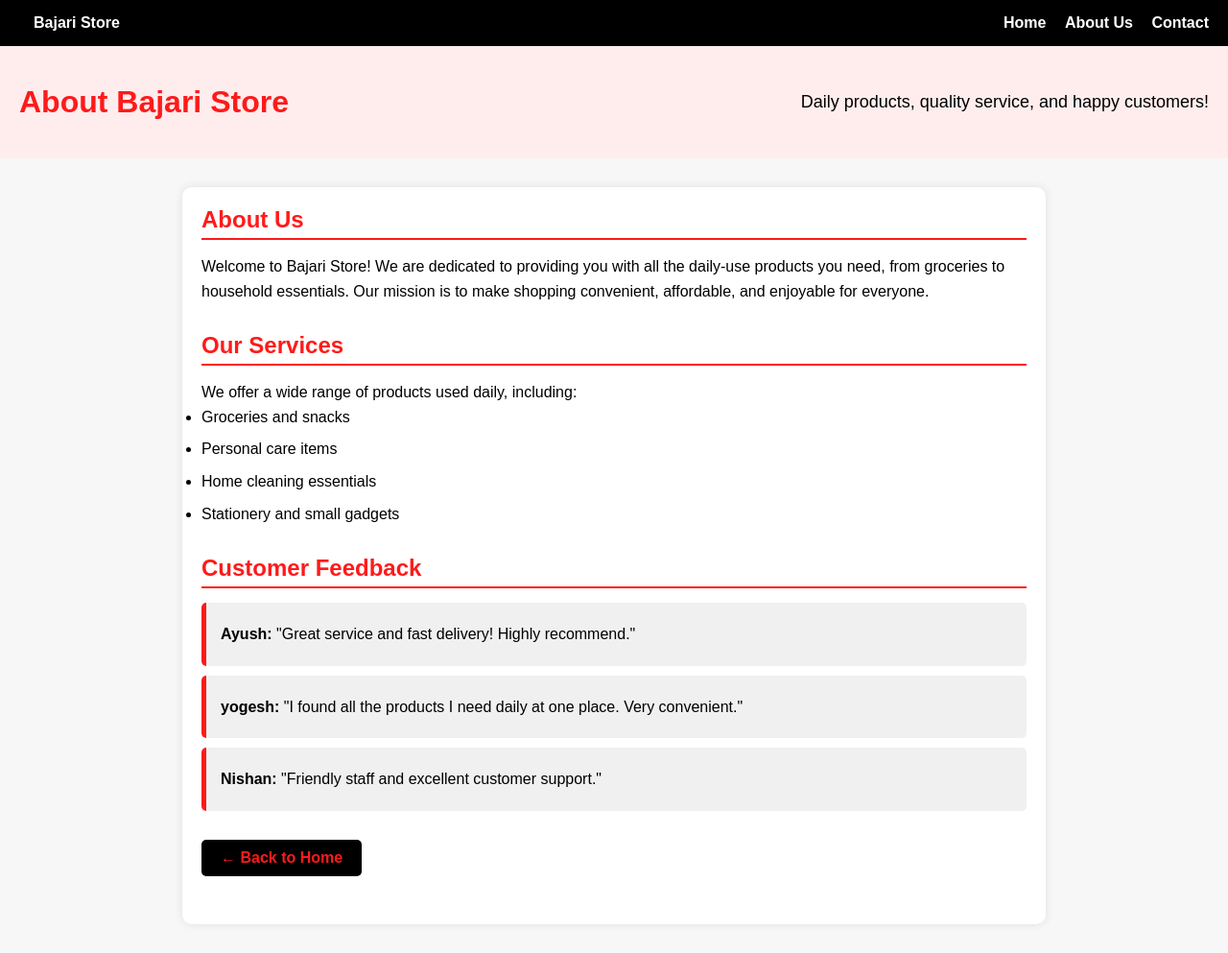
After one commit to Ashok-poudel/bajari-project, a PHP site: page /Aboutus.html in a window 1280 px wide. The commit adds this page. Shown: the whole page at 96% size. Run offline with PHP 8.4, Linux system fonts and the light colour scheme.

Commit message:
modified

```diff
--- /dev/null
+++ b/Aboutus.html
@@ -0,0 +1,169 @@
+<!DOCTYPE html>
+<html lang="en">
+<head>
+  <meta charset="UTF-8">
+  <meta name="viewport" content="width=device-width, initial-scale=1.0">
+  <title>About Us - Bajari Store</title>
+  <link rel="stylesheet" href="style.css">
+  <style>
+    body {
+      font-family: Arial, sans-serif;
+      background-color: #f7f7f7;
+      margin: 0;
+      padding: 0;
+      color: #333;
+    }
+
+    /* Navbar */
+    nav {
+      background-color: #000; /* Black navbar */
+      padding: 15px 20px;
+      display: flex;
+      justify-content: space-between;
+      align-items: center;
+    }
+
+    nav a {
+      color: white;
+      text-decoration: none;
+      margin-left: 15px;
+      font-weight: bold;
+    }
+
+    nav a:hover {
+      color: #ff4d4d; /* Red hover */
+    }
+
+    header {
+      text-align: center;
+      padding: 40px 20px;
+      background-color: #ffeded; /* Light red background for header */
+    }
+
+    header h1 {
+      margin: 0;
+      font-size: 32px;
+      color: #ff1a1a; /* Red title */
+    }
+
+    header p {
+      font-size: 18px;
+      color: #000; /* Black subtitle */
+    }
+
+    main {
+      max-width: 900px;
+      margin: 30px auto;
+      padding: 20px;
+      background-color: white;
+      border-radius: 10px;
+      box-shadow: 0px 0px 10px rgba(0,0,0,0.1);
+    }
+
+    section {
+      margin-bottom: 30px;
+    }
+
+    section h2 {
+      color: #ff1a1a; /* Red headings */
+      border-bottom: 2px solid #ff1a1a;
+      padding-bottom: 5px;
+      margin-bottom: 15px;
+    }
+
+    section p, section ul {
+      color: #000; /* Black text */
+      line-height: 1.6;
+    }
+
+    ul li {
+      margin-bottom: 8px;
+    }
+
+    .feedback {
+      background-color: #f0f0f0;
+      padding: 15px;
+      margin-bottom: 10px;
+      border-left: 5px solid #ff1a1a; /* Red side border for feedback */
+      border-radius: 5px;
+    }
+
+    .feedback p {
+      margin: 5px 0;
+    }
+
+    .back-home {
+      display: inline-block;
+      padding: 10px 20px;
+      background-color: #000; /* Black button */
+      color: #ff1a1a; /* Red text */
+      text-decoration: none;
+      border-radius: 5px;
+      transition: 0.3s;
+      font-weight: bold;
+    }
+
+    .back-home:hover {
+      background-color: #ff1a1a; /* Red hover */
+      color: white;
+    }
+  </style>
+</head>
+<body>
+
+<!-- Navbar -->
+<nav>
+  <div><a href="index.html">Bajari Store</a></div>
+  <div>
+    <a href="index.html">Home</a>
+    <a href="aboutus.html">About Us</a>
+    <a href="contact.html">Contact</a>
+  </div>
+</nav>
+
+<header>
+  <h1>About Bajari Store</h1>
+  <p>Daily products, quality service, and happy customers!</p>
+</header>
+
+<main>
+  <!-- About Section -->
+  <section>
+    <h2>About Us</h2>
+    <p>Welcome to Bajari Store! We are dedicated to providing you with all the daily-use products you need, from groceries to household essentials. Our mission is to make shopping convenient, affordable, and enjoyable for everyone.</p>
+  </section>
+
+  <!-- Our Services -->
+  <section>
+    <h2>Our Services</h2>
+    <p>We offer a wide range of products used daily, including:</p>
+    <ul>
+      <li>Groceries and snacks</li>
+      <li>Personal care items</li>
+      <li>Home cleaning essentials</li>
+      <li>Stationery and small gadgets</li>
+    </ul>
+  </section>
+
+  <!-- Customer Feedback -->
+  <section>
+    <h2>Customer Feedback</h2>
+    <div class="feedback">
+      <p><strong>Ayush:</strong> "Great service and fast delivery! Highly recommend."</p>
+    </div>
+    <div class="feedback">
+      <p><strong>yogesh:</strong> "I found all the products I need daily at one place. Very convenient."</p>
+    </div>
+    <div class="feedback">
+      <p><strong>Nishan:</strong> "Friendly staff and excellent customer support."</p>
+    </div>
+  </section>
+
+  <!-- Back to Home -->
+  <section>
+    <a href="index.html" class="back-home">← Back to Home</a>
+  </section>
+</main>
+
+</body>
+</html>
--- a/index.html
+++ b/index.html
@@ -14,6 +14,7 @@
 </div>
 <nav>
 <a href="index.html">Home</a>
+<a href="aboutus.html">About Us</a>
 <a href="login.html">Login</a>
 <a href="signup.html">Signup</a>
 <a href="cart.html" class="cart-btn">
@@ -45,13 +46,14 @@
         <li><a href="index.html">Home</a></li>
         <li><a href="cart.html">Cart</a></li>
         <li><a href="#">Products</a></li>
+        <li><a href="aboutus.html">About Us</a></li>
       </ul>
     </div>
 
     <div class="footer-section">
       <h3>Contact</h3>
       <p>Email: support@bajari.com</p>
-      <p>Phone: +977-9800000000</p>
+      <p>Phone: +977 9817196469</p>
     </div>
 
   </div>
--- a/style.css
+++ b/style.css
@@ -6,7 +6,7 @@
 }
 
 body {
-  background: #f4f4f4;
+  background: #f5f5f5;
 }
 
 header {
```
